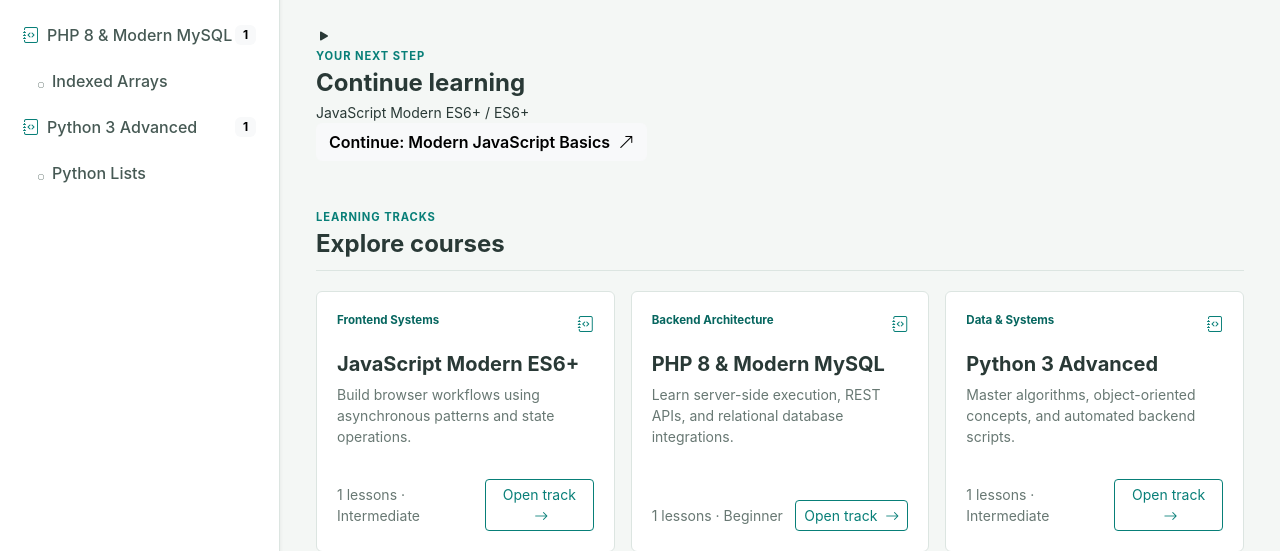
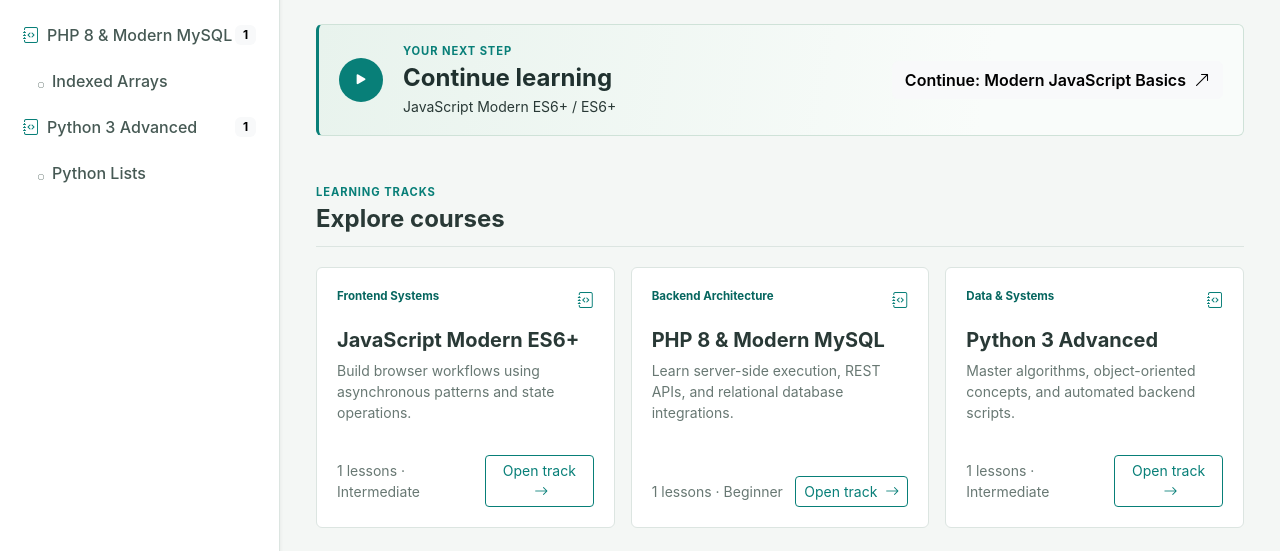
Before and after one commit to TaukirCodes/mytutorials, a PHP site: page / in a window 1280 px wide. Shown: the part 208-759 px from the top of the page. Run offline with PHP 8.4, Linux system fonts and the light colour scheme; data comes from the database, SQL or seed files in the repository.

Commit message:
Auto-sync: 2026-09-28 13:22:19

```diff
--- a/admin/assets1/style.css
+++ b/admin/assets1/style.css
@@ -193,13 +193,13 @@
       background: var(--admin-surface);
       box-shadow: 0 2px 8px rgba(25, 59, 53, 0.035) !important;
     }
-    .card-metric:nth-child(2) {
+    .card-metric.metric-lessons {
       border-left-color: #3f8a74 !important;
     }
-    .card-metric:nth-child(3) {
+    .card-metric.metric-snippets {
       border-left-color: #ad8a45 !important;
     }
-    .card-metric:nth-child(4) {
+    .card-metric.metric-drafts {
       border-left-color: #bf745a !important;
     }
     .card-metric .card-body {
--- a/assets/style.css
+++ b/assets/style.css
@@ -150,24 +150,32 @@
       color: var(--text-muted);
       font-size: 0.8rem;
     }
-    .learning-recommendation {
-      display: flex;
-      flex-wrap: wrap;
-      justify-content: space-between;
-      gap: 0.5rem 1rem;
-      padding: 0.75rem 1rem;
+    .continue-panel {
+      display: grid;
+      grid-template-columns: 48px minmax(0, 1fr) auto;
+      align-items: center;
+      gap: 1rem;
+      padding: 1.1rem 1.25rem;
+      border: 1px solid #cfe2d8;
       border-left: 3px solid var(--accent);
-      background: #e9f4ef;
-      font-size: 0.85rem;
+      border-radius: 6px;
+      background: linear-gradient(100deg, #e8f3ed, #f9fcfa 72%);
     }
-    .learning-recommendation span {
-      color: var(--text-muted);
-      font-weight: 600;
+    .continue-panel-icon {
+      display: grid;
+      width: 44px;
+      aspect-ratio: 1;
+      place-items: center;
+      border-radius: 50%;
+      background: var(--accent);
+      color: white;
+      font-size: 1.1rem;
     }
-    .learning-recommendation a {
-      color: var(--accent-hover);
-      font-weight: 700;
-      text-decoration: none;
+    .continue-panel-copy .eyebrow {
+      margin: 0;
+    }
+    .continue-panel-copy .h4 {
+      color: var(--ink);
     }
     .lesson-feature {
       display: flex;
@@ -407,6 +415,18 @@
         min-height: auto;
         padding: 1.5rem;
       }
+      .continue-panel {
+        grid-template-columns: 38px minmax(0, 1fr);
+        gap: 0.75rem;
+        padding: 1rem;
+      }
+      .continue-panel-icon {
+        width: 36px;
+      }
+      .continue-panel > .btn {
+        grid-column: 1 / -1;
+        justify-self: start;
+      }
       .feature-mark {
         display: none;
       }
```
Also changed, not shown: admin/assets1/index.js (+6 -1 lines), admin/index.php (+4 -4 lines).
